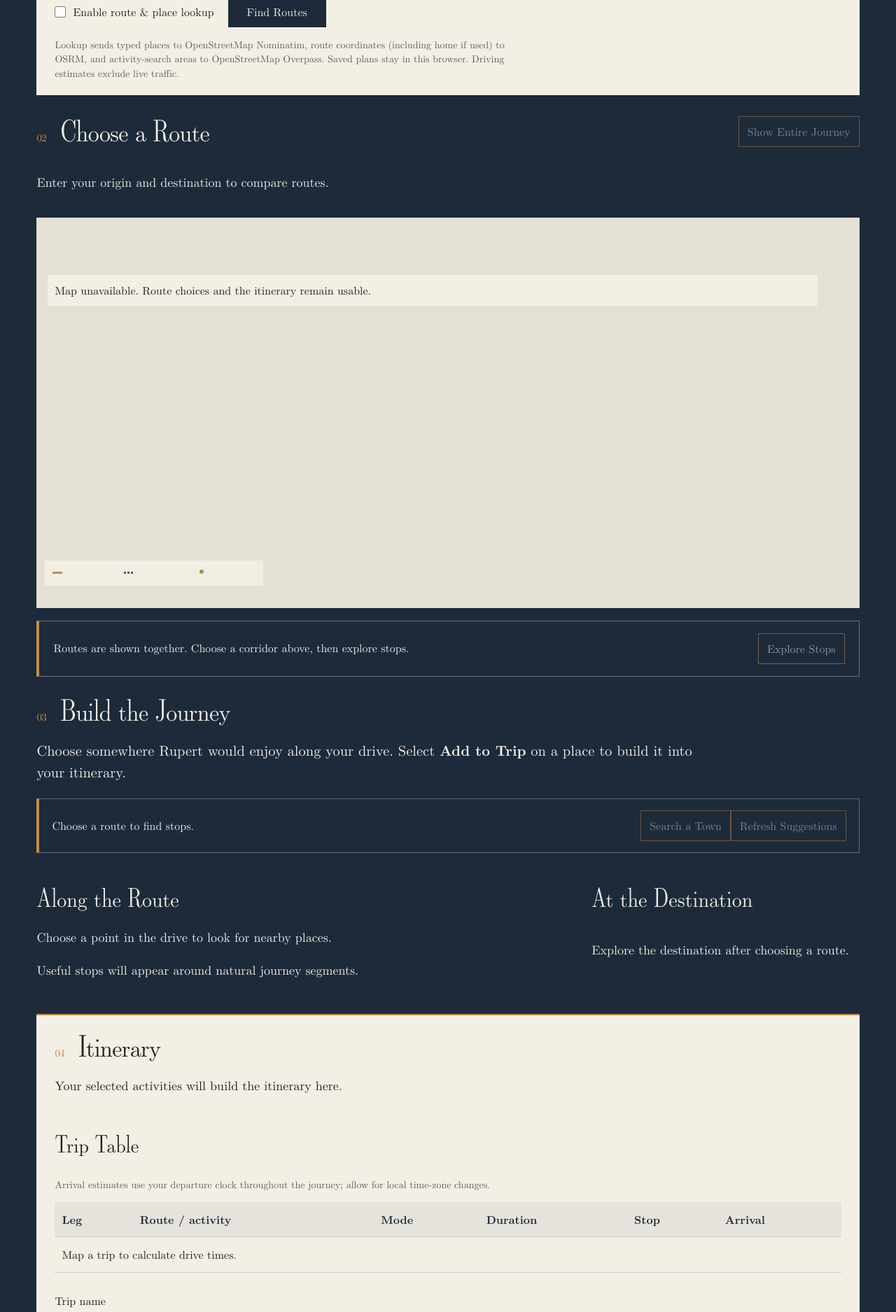
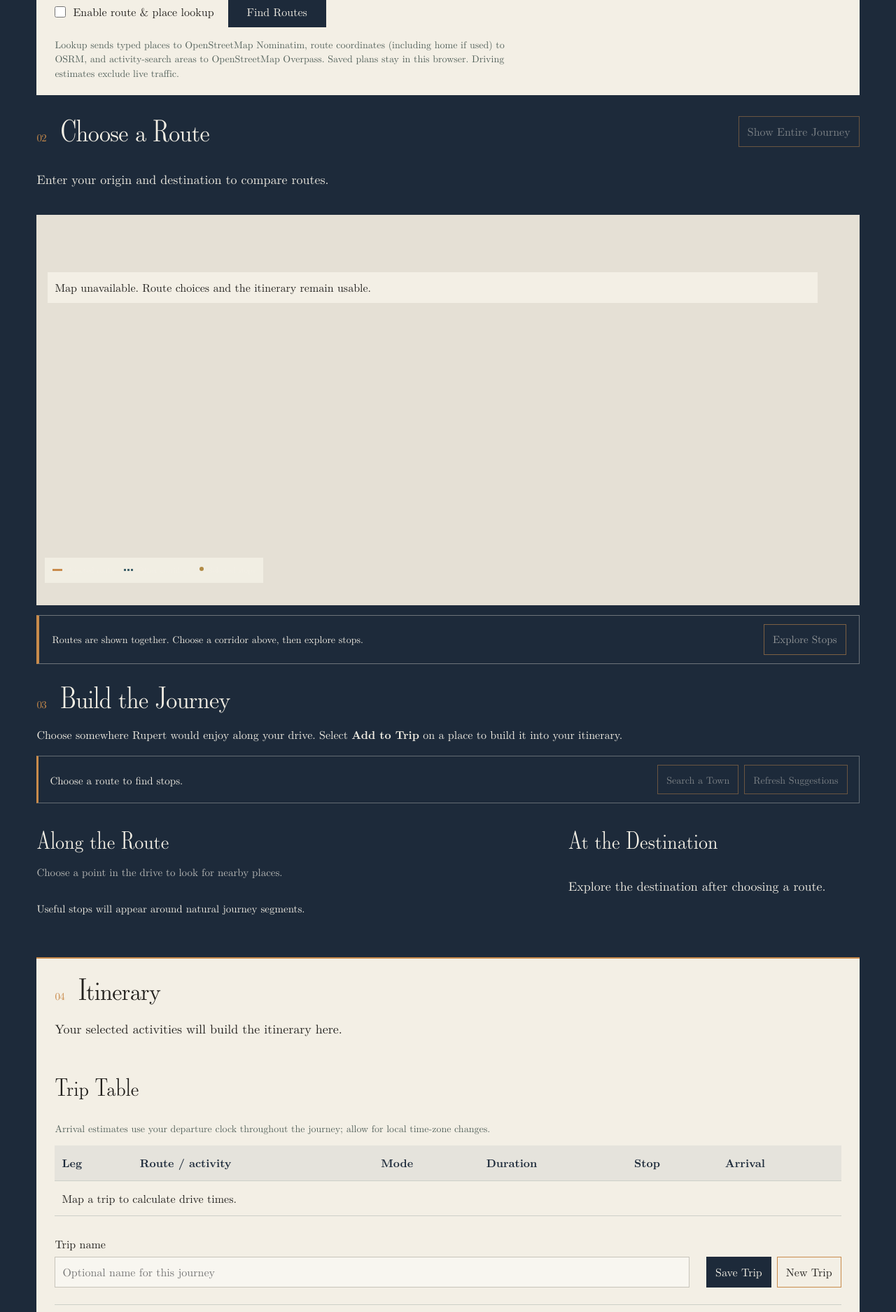
Before and after one commit to iainholmes/iainholmes.github.io, a Jekyll site: the page rupert/travel/index.html, which Jekyll copies as it is, in a window 1280 px wide. Shown: the part 802-2677 px from the top of the page at 70% size. Built offline with Jekyll 4.4.1, drawn with Linux system fonts in a browser that asks for light colours; a script that is not in the unit is left out.

Commit message:
Reduce Travel search visual noise and style compact areas with accessible town-search dialog

```diff
--- a/rupert/assets/css/atlas.css
+++ b/rupert/assets/css/atlas.css
@@ -1665,3 +1665,57 @@ html.veil-active,html.veil-active body{background:#1D2A3A!important;min-height:1
  .page-travel #stop-search-status,.page-travel #stop-search-results{grid-column:1}
  .page-travel .stop-search-panel button[type="submit"]{width:100%}
 }
+
+/* Travel calmer discovery and route-fit clarity · November 2026 */
+.page-travel .fit-feedback{font-size:14px;color:var(--paper);margin:4px 0 12px;min-height:0}
+.page-travel .fit-feedback:empty{display:none}
+.page-travel .route-followup{padding:12px 18px;gap:12px;margin:14px 0 0}
+.page-travel .route-followup p{font-size:14px;line-height:1.4}
+.page-travel .route-followup #explore-route{font-size:15px;min-height:44px}
+.page-travel .discovery-intro{max-width:880px;font-size:clamp(16px,1.2vw,19px);line-height:1.5;margin:4px 0 18px}
+.page-travel .discovery-toolbar{padding:12px 16px;margin:14px 0 24px;align-items:center;border-left-width:3px;gap:12px}
+.page-travel .discovery-toolbar p{font-size:15px;line-height:1.4;min-width:min(100%,200px)}
+.page-travel .discovery-actions{display:flex;gap:8px;flex-wrap:wrap}
+.page-travel .discovery-actions button{min-height:42px;font-size:14px;padding:7px 12px}
+.page-travel #open-town-search:not(:disabled){background:#C98B4B;color:#1D2A3A;border-color:#C98B4B;font-weight:700}
+.page-travel #retry-discovery:not(:disabled){background:transparent;color:var(--paper);border-color:#F3EFE588;min-height:42px}
+.page-travel .journey-discovery{grid-template-columns:minmax(0,1.5fr) minmax(220px,.85fr);gap:26px}
+.page-travel .journey-discovery > section > h3{font-size:clamp(26px,2vw,32px);margin:8px 0 12px}
+.page-travel .discovery-help{margin:0 0 14px;color:#F3EFE5BB;font-size:15px}
+.page-travel .route-area-choices{display:flex;flex-wrap:wrap;gap:8px;margin:0 0 14px}
+.page-travel .route-area-button{min-height:43px;padding:8px 12px;font-size:14px;border:1px solid #F3EFE577;color:var(--paper);background:transparent;white-space:normal}
+.page-travel .route-area-button[aria-pressed=true]{color:#1D2A3A;background:#E8CC9F;border-color:#E8CC9F}
+.page-travel .route-area-button:disabled{opacity:.75}
+.page-travel #route-activity-results{display:grid;grid-template-columns:repeat(auto-fit,minmax(min(100%,250px),1fr));gap:14px;align-items:start}
+.page-travel .discovery-message{grid-column:1/-1;max-width:620px;margin:12px 0;font-size:15px;line-height:1.5;color:var(--paper)}
+.page-travel .route-area-choices > p{font-size:15px;line-height:1.5}
+.page-travel .destination-discovery .discovery-message{font-size:15px}
+.page-travel #overnight-opportunities{margin:18px 0 25px;padding:14px 16px;border:1px solid #F3EFE550}
+.page-travel #overnight-opportunities summary{cursor:pointer;font-size:18px;color:var(--paper)}
+.page-travel #overnight-opportunities > p{font-size:14px;max-width:700px}
+.page-travel dialog.travel-search-dialog{position:fixed;inset:0;margin:auto;width:min(92vw,940px);max-height:min(86dvh,850px);overflow-y:auto;border:2px solid #C98B4B;border-radius:0;padding:24px;background:#F3EFE5;color:#1D2A3A;box-shadow:0 18px 80px #08101B99}
+.page-travel dialog.travel-search-dialog:not([open]){display:none}
+.page-travel dialog.travel-search-dialog::backdrop{background:#071521BD}
+.page-travel dialog.travel-search-dialog .search-dialog-head{display:flex;justify-content:space-between;align-items:start;gap:12px;margin-bottom:8px}
+.page-travel dialog.travel-search-dialog h3{font-size:clamp(28px,2.3vw,38px);line-height:1.2;margin:0}
+.page-travel dialog.travel-search-dialog > p{font-size:15px;line-height:1.5;max-width:700px;margin:8px 0 22px;color:#33434C}
+.page-travel dialog.travel-search-dialog #close-town-search{background:transparent;color:#1D2A3A;border-color:#1D2A3A;min-height:42px;min-width:74px}
+.page-travel dialog.travel-search-dialog .stop-search-panel{display:grid;grid-template-columns:minmax(0,1fr) auto;gap:12px;padding:0;margin:0;border:0;background:transparent;align-items:end}
+.page-travel dialog.travel-search-dialog .stop-search-panel label{font-size:15px;color:#1D2A3A}
+.page-travel dialog.travel-search-dialog .stop-search-panel input{max-width:100%;width:100%}
+.page-travel dialog.travel-search-dialog #stop-search-results{grid-column:1/-1;max-height:none;grid-template-columns:repeat(auto-fit,minmax(min(100%,245px),1fr));gap:12px}
+.page-travel dialog.travel-search-dialog #stop-search-results .trip-activity{padding:16px;background:#fff;border:1px solid #D8CFBF}
+.page-travel dialog.travel-search-dialog #stop-search-results .trip-activity h4{font-size:21px}
+@media(max-width:1023.98px){
+ .page-travel .journey-discovery{grid-template-columns:minmax(0,1fr)}
+}
+@media(max-width:759.98px){
+ .page-travel .discovery-toolbar{align-items:stretch}
+ .page-travel .discovery-actions{width:100%;display:grid;grid-template-columns:repeat(2,minmax(0,1fr))}
+ .page-travel .discovery-actions button{width:100%;min-width:0}
+ .page-travel dialog.travel-search-dialog{width:96vw;max-height:89dvh;padding:18px}
+ .page-travel dialog.travel-search-dialog .stop-search-panel{grid-template-columns:minmax(0,1fr)}
+ .page-travel dialog.travel-search-dialog .stop-search-panel > *{grid-column:1/-1}
+ .page-travel .route-area-choices{gap:8px}
+ .page-travel .route-area-button{flex:1 1 130px}
+}
```
